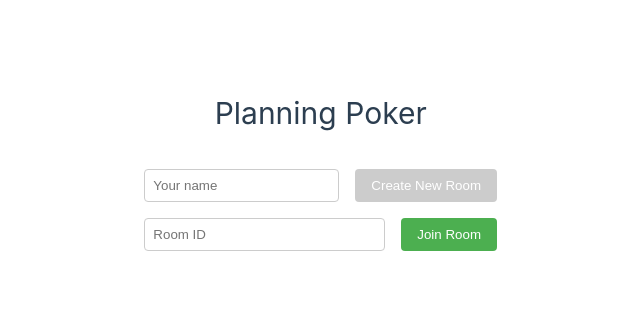
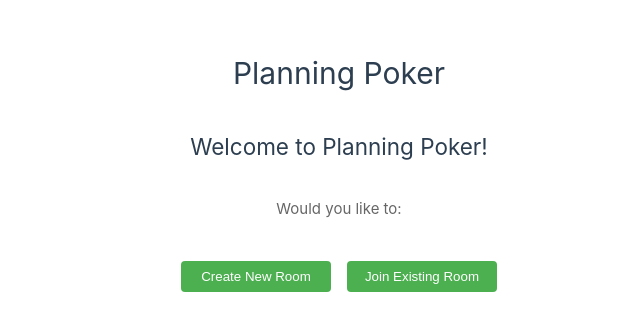
Before and after one commit to jrong1271/scrum-planning-poker, a Vue app: page / in a window 1280 px wide. Shown: the part 230-560 px from the top of the page, without its empty margins (111-751 px from the left). Built offline with nearby package versions, Linux system fonts and the light colour scheme; the HTML template or start-up script is replaced by a standard one.

Commit message:
improve logic in UI for creating or joining room

```diff
--- a/src/views/HomeView.vue
+++ b/src/views/HomeView.vue
@@ -2,13 +2,29 @@
   <div class="home">
     <h1>Planning Poker</h1>
     <div class="actions">
-      <div class="create-room">
-        <input v-model="userName" type="text" placeholder="Your name" />
-        <button @click="enterRoom('new')" :disabled="userName.length === 0">Create New Room</button>
+      <div v-if="!route.query.roomId" class="welcome-prompt">
+        <h2>Welcome to Planning Poker!</h2>
+        <p>Would you like to:</p>
+        <div class="action-buttons">
+          <button @click="showNamePrompt('new')">Create New Room</button>
+          <button @click="showNamePrompt('join')">Join Existing Room</button>
+        </div>
       </div>
-      <div class="join-room">
-        <input v-model="inputRoomId" type="text" placeholder="Room ID" />
-        <button @click="enterRoom('old')" :disabled="roomId.length === 0">Join Room</button>
+
+      <div v-if="showNameInput" class="name-prompt">
+        <h3>{{ actionType === 'new' ? 'Create New Room' : 'Join Room' }}</h3>
+        <div class="input-group">
+          <input v-model="userName" type="text" placeholder="Enter your name" />
+          <div v-if="actionType === 'join'" class="room-input">
+            <input v-model="inputRoomId" type="text" placeholder="Enter Room ID" />
+          </div>
+          <button
+            @click="enterRoom"
+            :disabled="!userName || (actionType === 'join' && !inputRoomId)"
+          >
+            {{ actionType === 'new' ? 'Create Room' : 'Join Room' }}
+          </button>
+        </div>
       </div>
     </div>
   </div>
@@ -16,14 +32,24 @@
 
 <script setup lang="ts">
 import { ref } from 'vue'
-import { useRouter } from 'vue-router'
+import { useRouter, useRoute } from 'vue-router'
 import { v4 as uuidv4 } from 'uuid'
+
 const router = useRouter()
+const route = useRoute()
 const roomId = ref(localStorage.getItem('roomId') || uuidv4())
 const inputRoomId = ref('')
 const userName = ref(localStorage.getItem('userName') || '')
-const enterRoom = (type: 'new' | 'old') => {
-  if (type === 'new') {
+const showNameInput = ref(false)
+const actionType = ref<'new' | 'join'>('new')
+
+const showNamePrompt = (type: 'new' | 'join') => {
+  actionType.value = type
+  showNameInput.value = true
+}
+
+const enterRoom = () => {
+  if (actionType.value === 'new') {
     roomId.value = uuidv4()
   } else {
     roomId.value = inputRoomId.value
@@ -32,7 +58,7 @@ const enterRoom = (type: 'new' | 'old') => {
   router.push({
     path: `/room/${roomId.value}`,
     query: {
-      action: type,
+      action: actionType.value === 'new' ? 'new' : 'old',
       userName: userName.value,
     },
   })
@@ -54,10 +80,26 @@ const enterRoom = (type: 'new' | 'old') => {
   margin-top: 2rem;
 }
 
-.create-room,
-.join-room {
+.welcome-prompt,
+.name-prompt {
+  display: flex;
+  flex-direction: column;
+  gap: 1rem;
+  align-items: center;
+}
+
+.action-buttons {
   display: flex;
   gap: 1rem;
+  justify-content: center;
+}
+
+.input-group {
+  display: flex;
+  flex-direction: column;
+  gap: 1rem;
+  width: 100%;
+  max-width: 400px;
 }
 
 input {
@@ -74,11 +116,27 @@ button {
   border: none;
   border-radius: 4px;
   cursor: pointer;
+  min-width: 150px;
 }
 
 button:disabled {
   background-color: #cccccc;
   cursor: not-allowed;
+}
+
+.welcome-prompt h2 {
+  color: #2c3e50;
+  margin-bottom: 1rem;
+}
+
+.welcome-prompt p {
+  color: #666;
+  margin-bottom: 1.5rem;
+}
+
+.name-prompt h3 {
+  color: #2c3e50;
+  margin-bottom: 1rem;
 }
 
 .modal {
```
